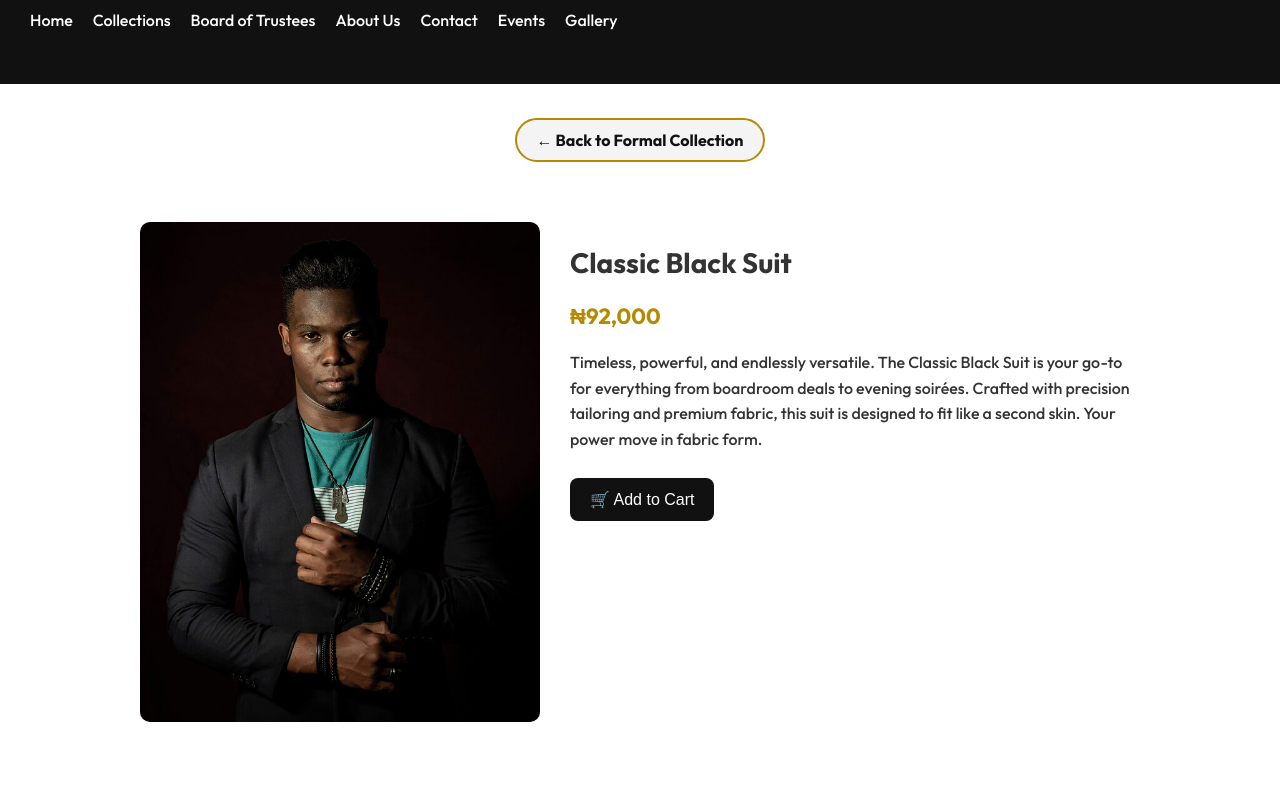
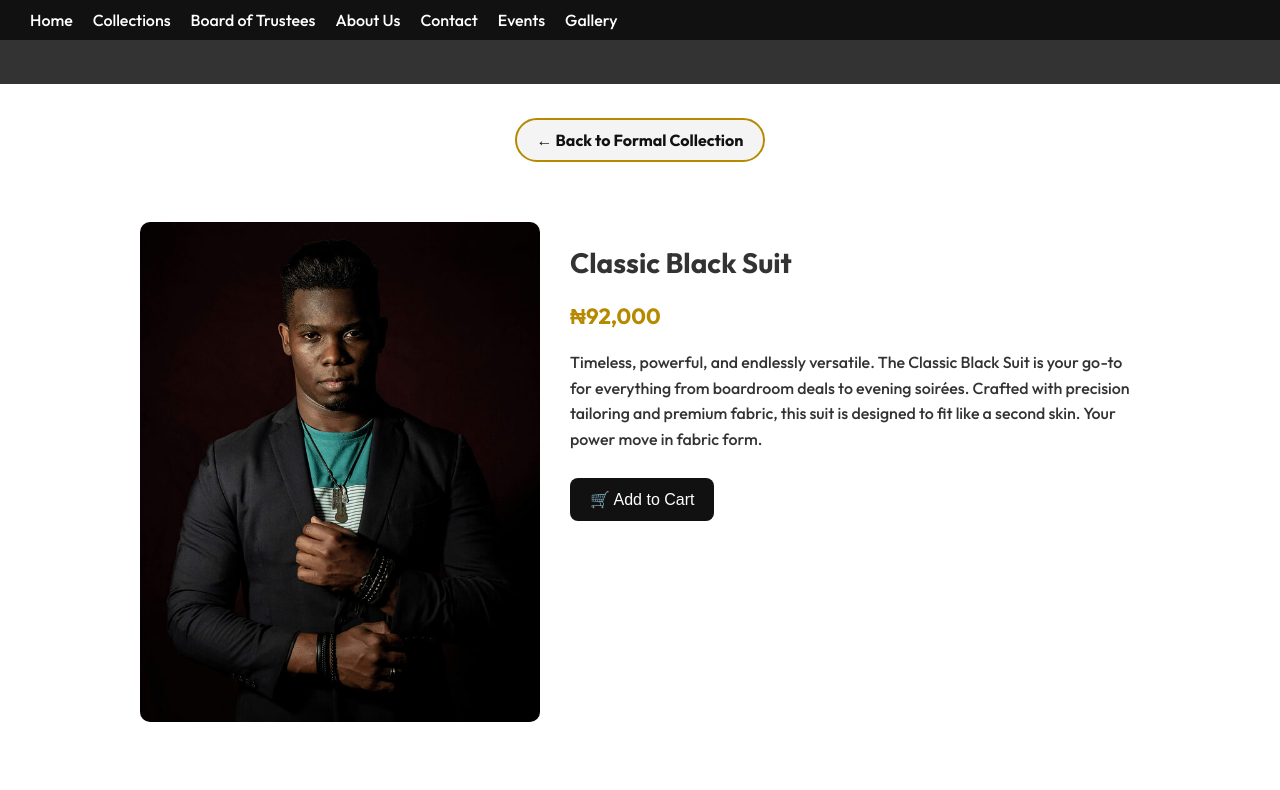
Before and after one commit to Nado-tech/FashionHouse, a plain HTML site: page html files/C_shop.html in a window 1280 px wide. Shown: the part 63-853 px from the top of the page. Drawn offline with Linux system fonts and the light colour scheme.

Commit message:
Update navigation link

```diff
--- a/css/Traditional.css
+++ b/css/Traditional.css
@@ -62,7 +62,7 @@ body {
 
 
   .page-marquee {
-    background-color: #111;
+    background-color: #333;
     color: #fff;
     padding: 12px 0;
     font-family: 'Outfit', sans-serif;
--- a/css/corporate.css
+++ b/css/corporate.css
@@ -62,7 +62,7 @@ body {
 
 
   .page-marquee {
-    background-color: #111;
+    background-color: #333;
     color: #fff;
     padding: 12px 0;
     font-family: 'Outfit', sans-serif;
--- a/css/index.css
+++ b/css/index.css
@@ -275,7 +275,7 @@ width: 90%;
 }
 
 .page-marquee {
-  background-color: #111;
+  background-color: #333;
   color: #fff;
   padding: 12px 0;
   font-family: 'Outfit', sans-serif;
--- a/js/header.js
+++ b/js/header.js
@@ -39,7 +39,7 @@ export default function header () {
 
     root.innerHTML = `
       <header class="top-header">
-      <a href="index.html" class="logo">Fashion House</a>
+      <a href="/" class="logo">Fashion House</a>
         <input type="text" id= "site-search" placeholder="I'm shopping for..." class="search-bar" autocomplete="off">
         <div id="search-dropdown" class="search-dropdown"></div>
         <div class="icons">
@@ -50,7 +50,7 @@ export default function header () {
 
       <nav class="main-nav">
         <ul>
-        <li><a href="index.html">Home</a></li>
+        <li><a href="/">Home</a></li>
           <li class="dropdown">
             <a href="/html files/collection.html">Collections</a>
             <ul class="dropdown-menu">
```
